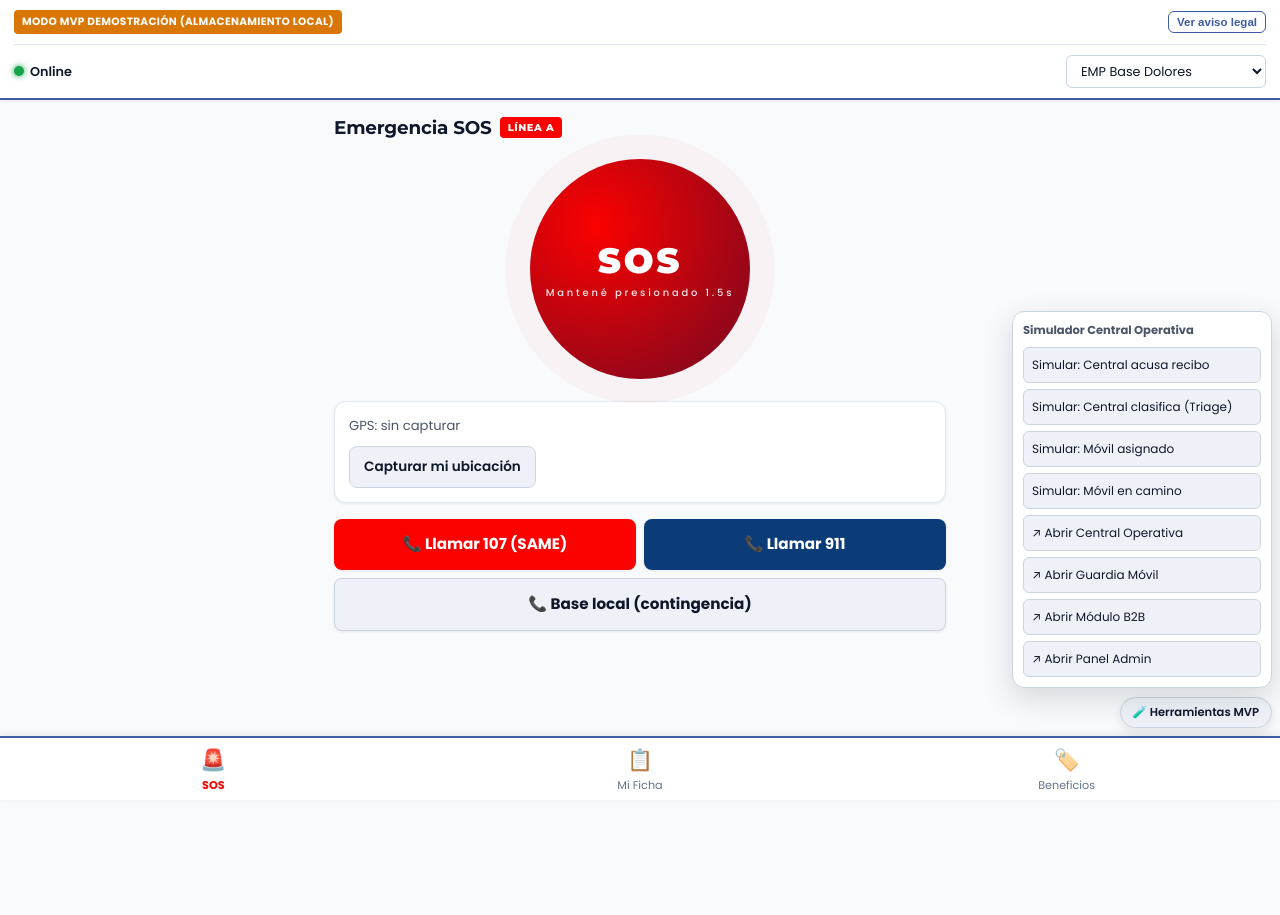
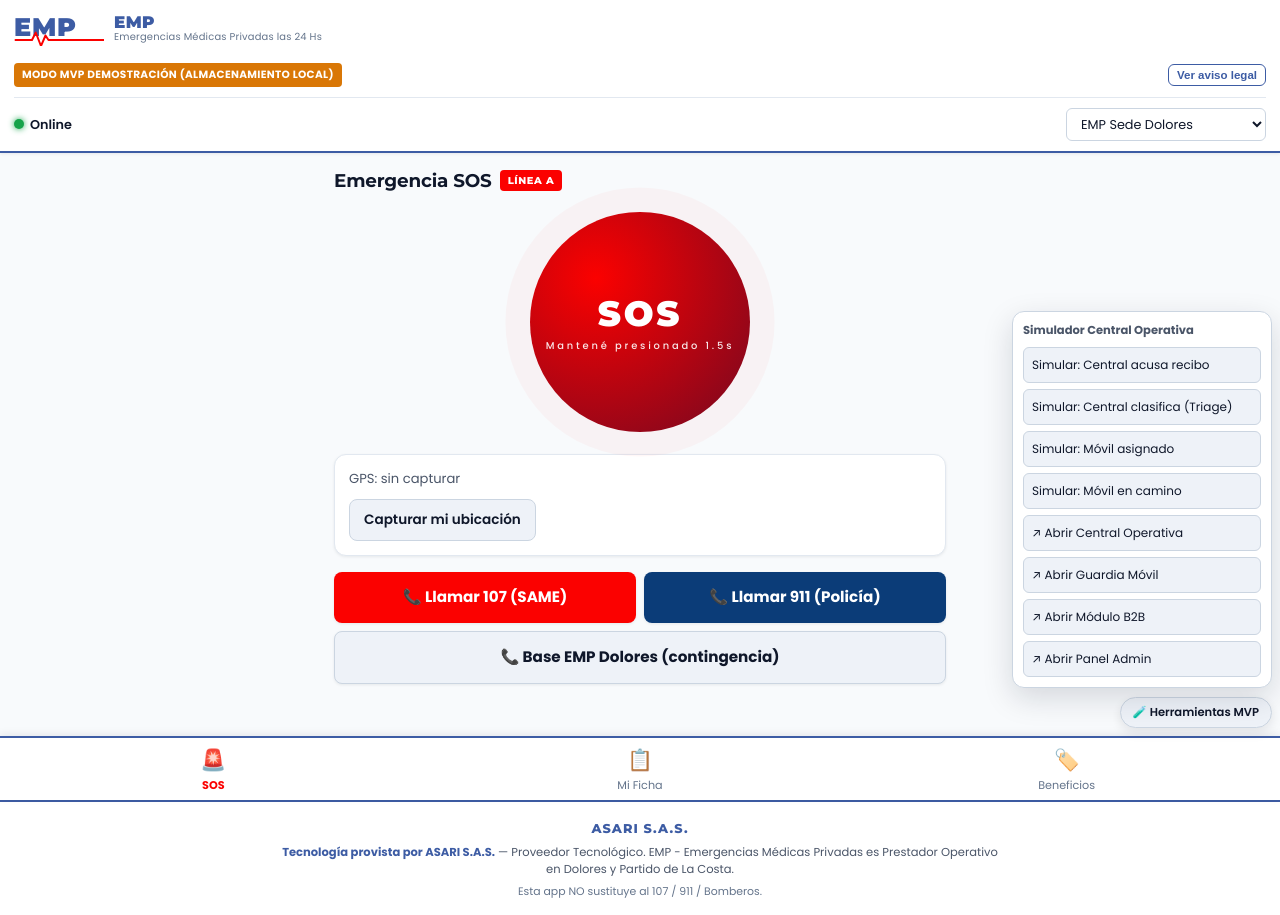
Before and after one commit to InstructorMap/emergencias-360, a plain HTML site: page index.html in a window 1280 px wide. Before the commit the page ends 800 px from the top, so only its background shows below. Drawn offline with Linux system fonts and the light colour scheme; files whose address does not match are found by name.

Commit message:
Revise header information and legal disclaimers
Updated meta tags and content for better clarity on the app's purpose and services.

```diff
--- a/index.html
+++ b/index.html
@@ -3,17 +3,32 @@
 <head>
   <meta charset="UTF-8" />
   <meta name="viewport" content="width=device-width, initial-scale=1.0, viewport-fit=cover" />
-  <meta name="theme-color" content="#0f172a" />
-  <meta name="description" content="Emergencias 360 - MVP Demostración. Alerta SOS y red de beneficios en salud." />
-  <title>Emergencias 360 — MVP Demostración</title>
+  <meta name="theme-color" content="#3D5CA4" />
+  <meta name="description" content="Emergencias 360 — EMP Emergencias Médicas Privadas. Alerta SOS y red de beneficios. Más de 16 años brindando atención médica profesional. Esta app NO sustituye al 107 / 911 / Bomberos." />
+  <title>Emergencias 360 — EMP Emergencias Médicas Privadas</title>
   <link rel="manifest" href="manifest.json" />
   <link rel="stylesheet" href="css/styles.css" />
 </head>
 <body>
 
-  <!-- ===================== BANNER LEGAL / SANITARIO ===================== -->
+  <!-- ===================== HEADER ===================== -->
   <header class="app-header" role="banner">
-    <div class="banner-legal" id="bannerLegal">
+
+    <!-- Isologo EMP SVG inline -->
+    <a class="emp-brand" href="index.html" aria-label="EMP - Emergencias Médicas Privadas">
+      <svg viewBox="0 0 120 48" xmlns="http://www.w3.org/2000/svg" role="img" aria-hidden="true">
+        <text x="0" y="34" font-family="Montserrat, sans-serif" font-size="34" font-weight="900" fill="#3D5CA4" letter-spacing="1">EMP</text>
+        <path d="M2 40 h22 l5 -10 l7 18 l6 -14 l4 6 h74"
+              stroke="#FB0100" stroke-width="2.6" fill="none"
+              stroke-linecap="round" stroke-linejoin="round" />
+      </svg>
+      <span class="emp-brand-text">
+        <span class="emp-brand-name">EMP</span>
+        <span class="emp-brand-claim">Emergencias Médicas Privadas las 24 Hs</span>
+      </span>
+    </a>
+
+    <div class="banner-legal" id="bannerLegal" style="margin-top:10px;">
       <div class="banner-row">
         <span class="badge-mvp">MODO MVP DEMOSTRACIÓN (ALMACENAMIENTO LOCAL)</span>
         <button type="button" class="btn-toggle-banner" id="btnToggleBanner"
@@ -23,7 +38,7 @@
         <p><strong>ASARI S.A.S.</strong> es el <em>Proveedor Tecnológico</em> de la plataforma Emergencias 360.
            <strong>EMP - Emergencias Médicas Privadas</strong> es el <em>Prestador Operativo</em> en Dolores y Partido de La Costa.</p>
         <p class="aviso-critico">⚠️ Esta aplicación <strong>NO sustituye</strong> a los servicios públicos de emergencia:
-           llamá al <strong>107</strong> (SAME), <strong>911</strong> (Policía) o <strong>Bomberos</strong> ante una urgencia real.</p>
+           llamá al <strong>107</strong> (SAME), <strong>911</strong> (Policía) o <strong>100</strong> (Bomberos) ante una urgencia real.</p>
       </div>
     </div>
 
@@ -35,14 +50,14 @@
       <label class="base-selector">
         <span class="sr-only">Base operativa actual</span>
         <select id="baseSelector" aria-label="Seleccionar base operativa">
-          <option value="DOLORES">EMP Base Dolores</option>
-          <option value="LA_COSTA">EMP Base Partido de La Costa</option>
+          <option value="DOLORES">EMP Sede Dolores</option>
+          <option value="LA_COSTA">EMP Sucursal Santa Teresita (La Costa)</option>
         </select>
       </label>
     </div>
   </header>
 
-  <!-- ===================== CONTENIDO PRINCIPAL ===================== -->
+  <!-- ===================== MAIN ===================== -->
   <main class="app-main" role="main">
 
     <!-- ============ TAB 1: EMERGENCIA SOS ============ -->
@@ -65,7 +80,7 @@
         <button type="button" class="btn-secondary" id="btnGps">Capturar mi ubicación</button>
         <div class="manual-fallback" id="manualFallback" hidden>
           <label for="manualDir">No pudimos obtener tu GPS. Escribí tu dirección o referencia:</label>
-          <input type="text" id="manualDir" maxlength="160" placeholder="Ej: Av. Belgrano 123, Dolores" />
+          <input type="text" id="manualDir" maxlength="160" placeholder="Ej: J. Vucetich 88, Dolores" />
         </div>
       </div>
 
@@ -74,7 +89,6 @@
         <div class="incident-state" id="incidentState" aria-live="assertive">—</div>
         <ol class="timeline" id="timeline"></ol>
 
-        <!-- ===== Bloque ETA (con H-01) ===== -->
         <div class="eta-block" id="etaBlock" hidden>
           <div class="eta-main" id="etaMain">—</div>
           <div class="eta-source" id="etaSource"></div>
@@ -86,8 +100,8 @@
 
       <div class="call-actions">
         <a href="tel:107" class="btn-call btn-call-107">📞 Llamar 107 (SAME)</a>
-        <a href="tel:911" class="btn-call btn-call-911">📞 Llamar 911</a>
-        <a href="tel:02245431234" class="btn-call btn-call-base" id="btnCallBase">📞 Base local (contingencia)</a>
+        <a href="tel:911" class="btn-call btn-call-911">📞 Llamar 911 (Policía)</a>
+        <a href="tel:2245444600" class="btn-call btn-call-base" id="btnCallBase">📞 Base EMP Dolores (contingencia)</a>
       </div>
     </section>
 
@@ -131,12 +145,15 @@
         <button type="submit" class="btn-primary">Guardar ficha</button>
         <p class="form-msg" id="fichaMsg" role="status" aria-live="polite"></p>
       </form>
+
+      <!-- Bloque de servicios tercerizados (se renderiza desde app-socio.js) -->
+      <div class="external-services-block" id="externalServicesBlock" hidden></div>
     </section>
 
     <!-- ============ TAB 3: RED DE BENEFICIOS ============ -->
     <section class="tab-panel" id="tab-beneficios" data-tab="beneficios" role="tabpanel" aria-labelledby="nav-beneficios" hidden>
       <h1 class="panel-title">Red de Beneficios <span class="tag-linea-b">Línea B</span></h1>
-      <p class="aviso-comercial"><strong>Programa comercial de descuentos.</strong> No constituye obra social, medicina prepaga ni seguro médico.</p>
+      <p class="aviso-comercial"><strong>Programa comercial de descuentos.</strong> No constituye obra social, medicina prepaga ni seguro médico. Sujetos a cartilla y convenio vigente.</p>
 
       <div class="filtro-localidad" role="group" aria-label="Filtrar por localidad">
         <button type="button" class="btn-filter active" data-loc="Dolores">Dolores</button>
@@ -148,6 +165,16 @@
     </section>
 
   </main>
+
+  <!-- ===================== FOOTER SELLO ASARI ===================== -->
+  <footer class="asari-footer" role="contentinfo">
+    <div class="asari-logo">ASARI S.A.S.</div>
+    <div class="asari-line">
+      <strong>Tecnología provista por ASARI S.A.S.</strong> — Proveedor Tecnológico.
+      EMP - Emergencias Médicas Privadas es Prestador Operativo en Dolores y Partido de La Costa.
+      <span class="asari-legal">Esta app NO sustituye al 107 / 911 / Bomberos.</span>
+    </div>
+  </footer>
 
   <!-- ===================== NAVEGACIÓN INFERIOR ===================== -->
   <nav class="bottom-nav" role="tablist" aria-label="Navegación principal">
```
